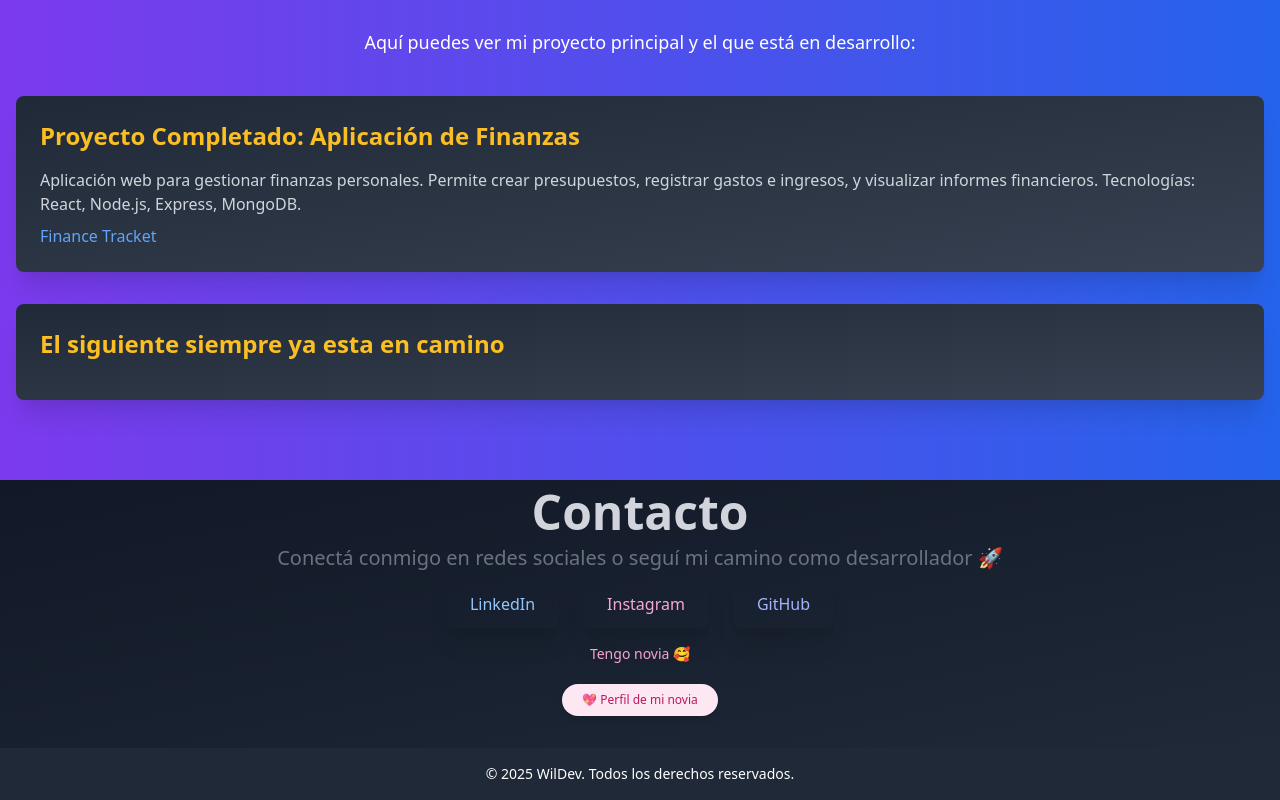
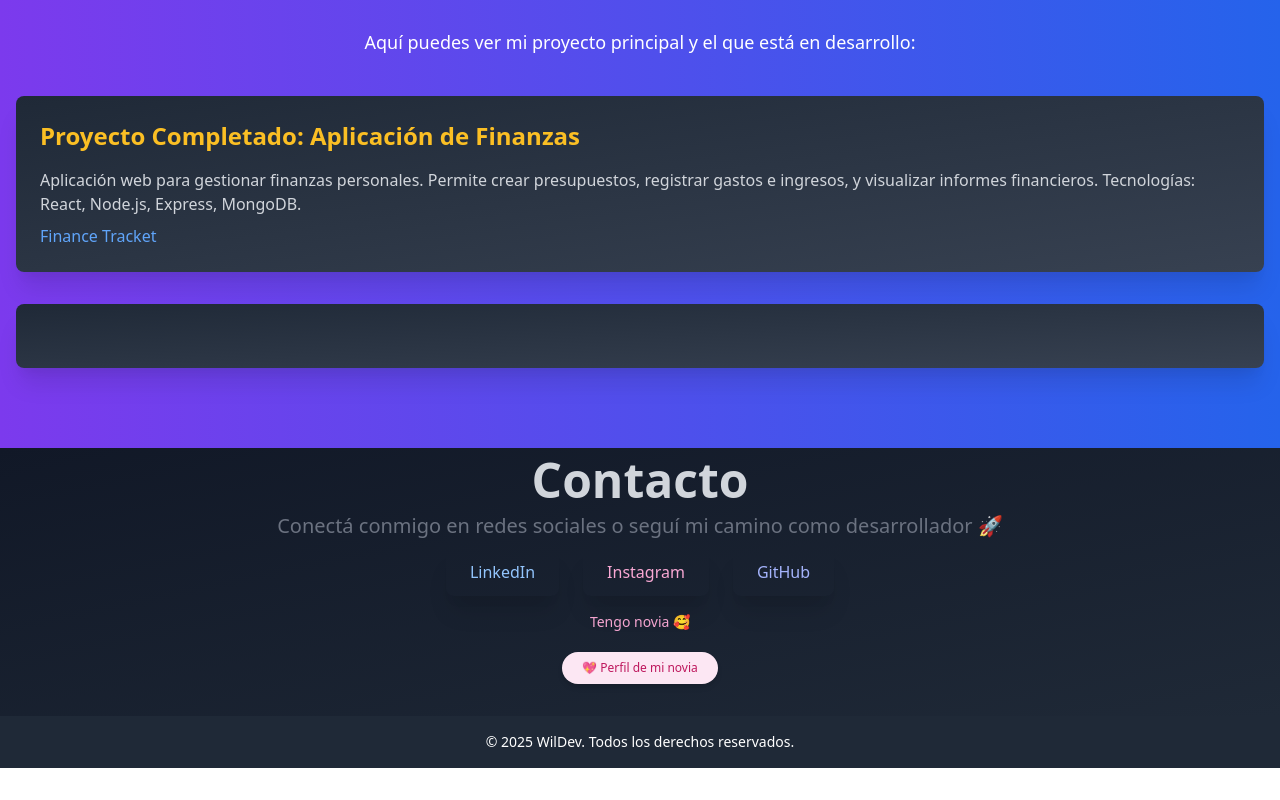
Before and after one commit to WildoFari/My-personal-page, a Next.js app: page / in a window 1280 px wide. Shown: the part 2308-3108 px from the top of the page. After the commit the page ends 3076 px from the top, so only its background shows below. Built offline with nearby package versions, Linux system fonts and the light colour scheme.

Commit message:
comentado mensaje

```diff
--- a/src/sections/Projects.tsx
+++ b/src/sections/Projects.tsx
@@ -18,7 +18,7 @@ export default function Projects() {
                 </div>
                 <div className="p-6 rounded-lg shadow-xl bg-gradient-to-br from-gray-800 to-gray-700">
                     <h3 className="text-2xl font-semibold mb-4 text-yellow-400">
-                        El siguiente siempre ya esta en camino
+                        {/* El siguiente siempre ya esta en camino */}
                     </h3>
                     {/* <p className="text-gray-300">
                         Se viene el proyecto sobre la web de WilDev, donde podras ver mi viaje, mis pasiones y mis proyectos.
```
